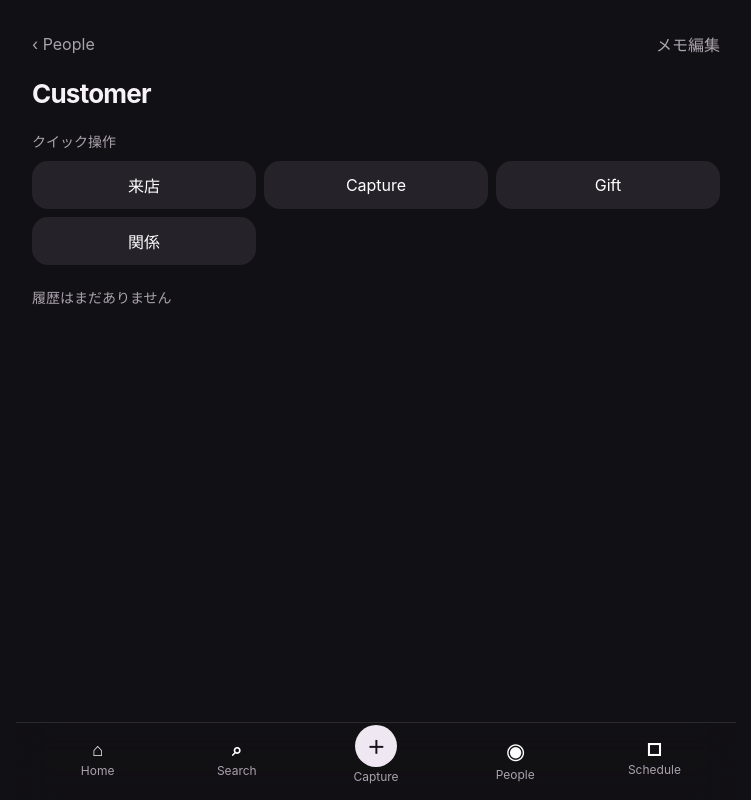
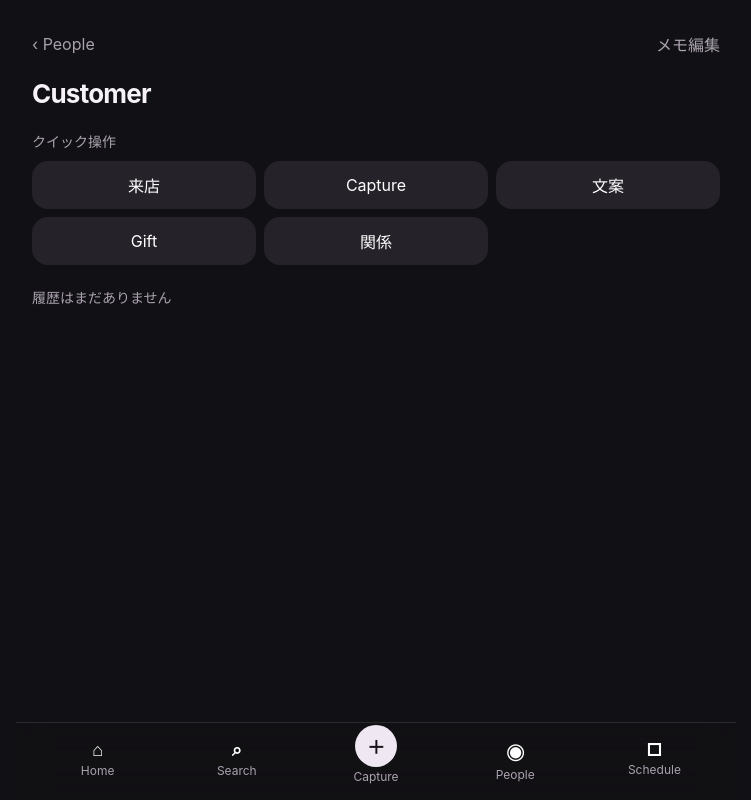
Before and after one commit to karukimori-wq/Velvet, a Next.js app: page /people/1 in a window 1280 px wide. Shown: the whole page, without its empty margins (264-1015 px from the left). Built offline with nearby package versions, Linux system fonts and the light colour scheme.

Commit message:
Add MessageDraft handoff entry

```diff
--- a/app/people/[customerId]/page.tsx
+++ b/app/people/[customerId]/page.tsx
@@ -28,7 +28,7 @@ export default async function CustomerDetailPage({ params, searchParams }: { par
     {justEnded && !activeVisit && <Link className="card actionLink noticeCard" href={`/capture?customerId=${customerId}&fromVisit=${encodeURIComponent(justEnded)}`}><div className="timelineTitle">30秒メモ</div><div className="timelineBody">覚えているうちに、タップ中心で残す</div></Link>}
     {chips.length > 0 && <><div className="sectionTitle">パーソナリティ・好み</div><div className="chips">{chips.map((value) => <span className="chip" key={value}>{value}</span>)}</div></>}
     {customer.contacts && customer.contacts.length > 0 && <><div className="sectionTitle">連絡先</div><div className="chips">{customer.contacts.map((contact, index) => <span className="chip" key={`${contact.type}-${index}`}>{contact.label || contact.type} · {contact.value}</span>)}</div></>}
-    <div className="sectionTitle">クイック操作</div><div className="actions">{activeVisit ? <Link className="action actionLink activeAction" href={`/visits/${activeVisit.id}`}>来店中</Link> : <form action={startVisitAction}><input type="hidden" name="customerId" value={customerId} /><button className="action fullAction" type="submit">来店</button></form>}<Link className="action actionLink" href={`/capture?customerId=${customerId}`}>Capture</Link><Link className="action actionLink" href={`/people/${customerId}/gift`}>Gift</Link><Link className="action actionLink" href={`/relationships/new?customerId=${customerId}`}>関係</Link></div>
+    <div className="sectionTitle">クイック操作</div><div className="actions">{activeVisit ? <Link className="action actionLink activeAction" href={`/visits/${activeVisit.id}`}>来店中</Link> : <form action={startVisitAction}><input type="hidden" name="customerId" value={customerId} /><button className="action fullAction" type="submit">来店</button></form>}<Link className="action actionLink" href={`/capture?customerId=${customerId}`}>Capture</Link><Link className="action actionLink" href={`/people/${customerId}/message`}>文案</Link><Link className="action actionLink" href={`/people/${customerId}/gift`}>Gift</Link><Link className="action actionLink" href={`/relationships/new?customerId=${customerId}`}>関係</Link></div>
     {timeline.length > 0 ? <><div className="sectionTitle">タイムライン</div><div className="timeline">{timeline.map((item) => <details className="timelineItem" key={item.id}><summary><span className="timelineDate">{item.occurredAt.slice(0,10)}{eventLabels[item.eventType] ? ` · ${eventLabels[item.eventType]}` : ""}</span><span className="timelineTitle">{item.title}</span></summary>{item.body && <div className="timelineBody">{item.body}</div>}</details>)}</div></> : <div className="sectionTitle">履歴はまだありません</div>}
     <BottomNav />
   </main>;
```
